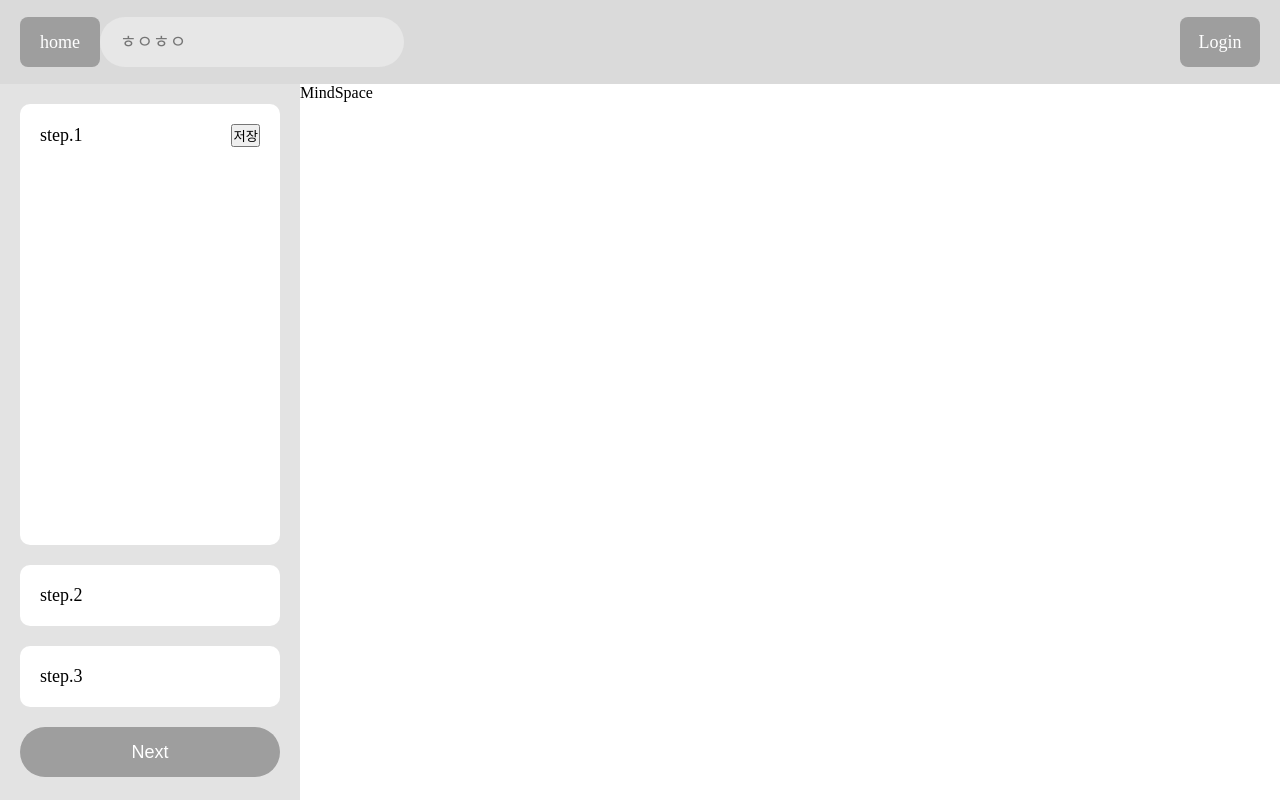
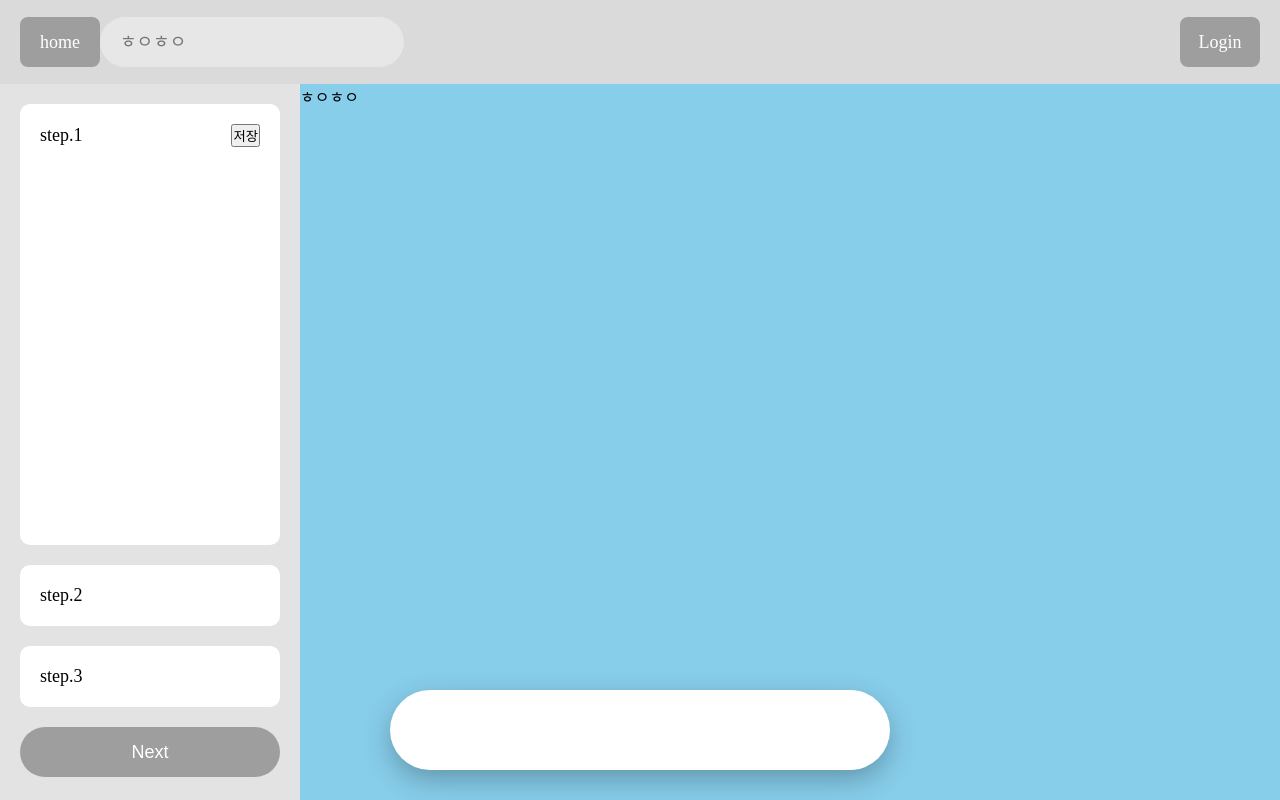
Before and after one commit to hanghae-flowing/front-end, a React (Create React App) app: page /toast in a window 1280 px wide. Built offline with nearby package versions, Linux system fonts and the light colour scheme.

Commit message:
[feat] mindspace 기능 추가

```diff
--- /dev/null
+++ b/src/components/SpaceWrap.jsx
@@ -0,0 +1,18 @@
+import React from 'react';
+import styled from 'styled-components';
+
+const SpaceWrap = props => {
+  return (
+    <>
+      <Wrap>{props.children}</Wrap>
+    </>
+  );
+};
+
+const Wrap = styled.div`
+  width: 100%;
+  height: 100%;
+  background-color: skyblue;
+`;
+
+export default SpaceWrap;
--- a/src/pages/workSpace/MindSpace.jsx
+++ b/src/pages/workSpace/MindSpace.jsx
@@ -1,7 +1,26 @@
 import React from 'react';
+import SpaceWrap from '../../components/SpaceWrap';
+import styled from 'styled-components';
 
 const MindSpace = () => {
-  return <div>MindSpace</div>;
+  return (
+    <SpaceWrap>
+      <div>ㅎㅇㅎㅇ</div>
+      <ToolBox></ToolBox>
+    </SpaceWrap>
+  );
 };
 
+const ToolBox = styled.div`
+  width: 500px;
+  height: 80px;
+  background-color: #fff;
+  position: fixed;
+  bottom: 30px;
+  left: 50%;
+  transform: translateX(-50%);
+  border-radius: 50px;
+  box-shadow: 0px 10px 30px -2px rgba(0, 0, 0, 0.3);
+`;
+
 export default MindSpace;
--- a/src/pages/workSpace/WorkSpace.jsx
+++ b/src/pages/workSpace/WorkSpace.jsx
@@ -110,10 +110,11 @@ const SpaceWrap = styled.div`
 const Save = styled.button``;
 
 const Side = styled.div`
-  width: 300px;
   background-color: #e3e3e3;
   height: 100%;
   padding: 20px;
+  width: 300px;
+  flex-shrink: 0;
 `;
 
 const InfoTab = styled.div`
```
